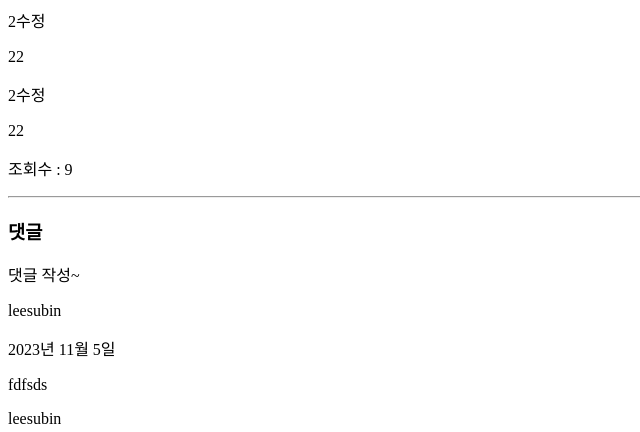
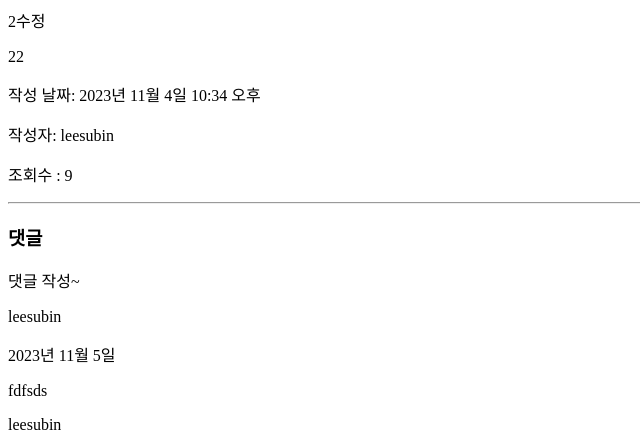
Before and after one commit to hantang820/Django_Blog, a Django app: page /reading_blog/2/ in a window 1280 px wide. Shown: the top 432 px of the page, without its empty margins (0-640 px from the left). Run offline with Django 4.2, Linux system fonts and the light colour scheme; data comes from the database, SQL or seed files in the repository; both versions use the stored data as it was after the commit.

Commit message:
✨ 글작성자, 게시글 업로드 날짜 표시

```diff
--- a/templates/reading_blog/post_detail.html
+++ b/templates/reading_blog/post_detail.html
@@ -1,8 +1,7 @@
-<p>{{object.title}}</p>
-<p>{{object.content}}</p>
-
 <p>{{post.title}}</p>
 <p>{{post.content}}</p>
+<p>작성 날짜: {{ post.created_at }}</p>
+<p>작성자: {{ post.author.username }}</p>
 <p>조회수 : {{post.view_count}}</p>
 {% if post.file_upload %}
 <video src="{{post.file_upload.url}}" controls></video>
```
Also changed, not shown: db.sqlite3.
